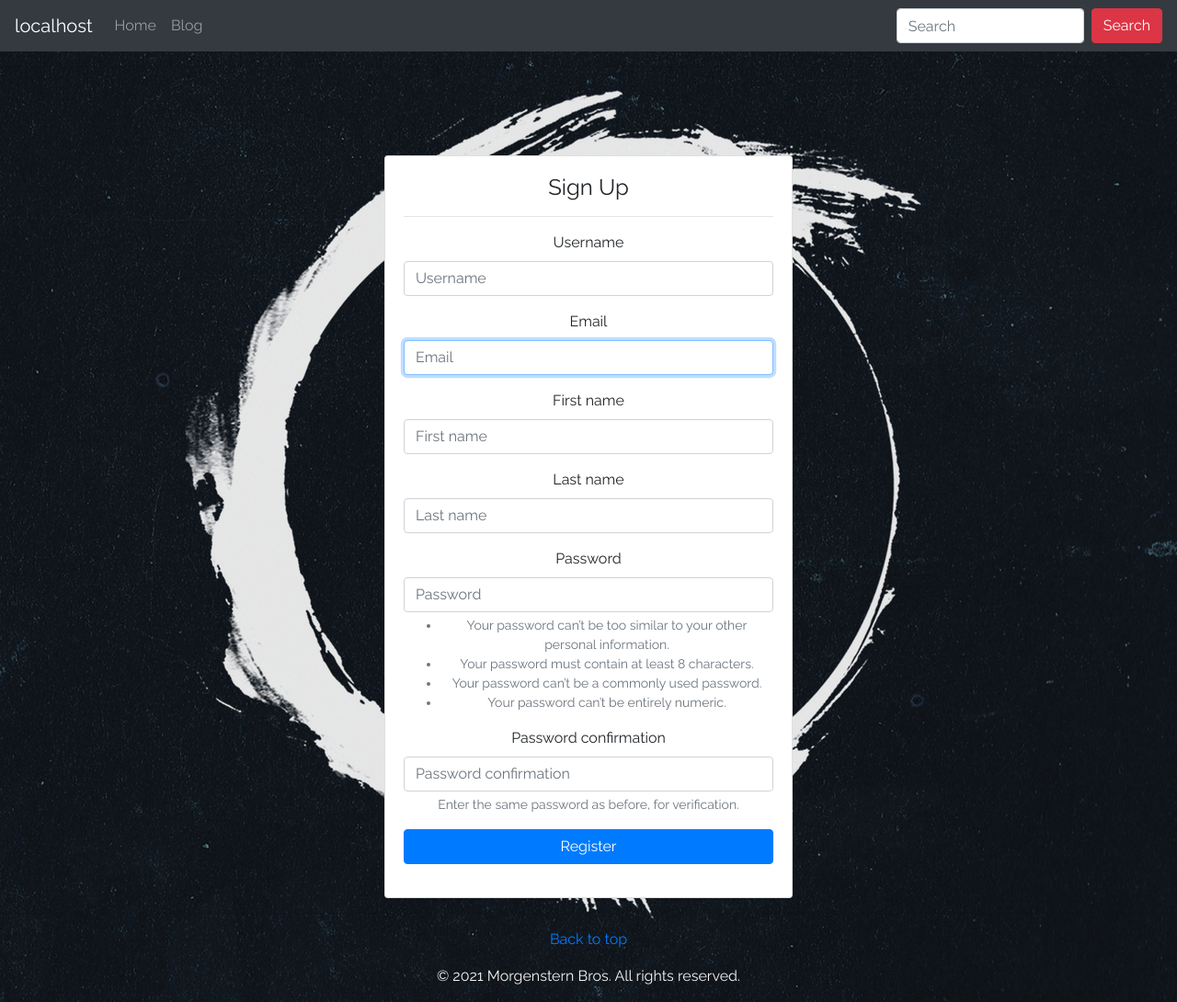
After one commit to daveyo89/djhero, a Django app: template templates/blog/register.html in a window 1280 px wide. The commit adds this page. Shown: the whole page at 92% size. Run offline with Django 3.2, Linux system fonts and the light colour scheme; the template is opened without the code that fills it: values that come from a table or form of the project are taken from there, others are empty; parts of the project's set-up code (start-up, migrations or seed data) failed here and were passed over; some libraries are stand-ins or nearby versions.

Commit message:
simple login, signup

```diff
--- /dev/null
+++ b/blog/forms.py
@@ -0,0 +1,11 @@
+from django import forms
+from .models import CustomUser
+from django.contrib.auth.forms import UserCreationForm
+
+
+class UserRegisterForm(UserCreationForm):
+    email = forms.EmailField()
+
+    class Meta:
+        model = CustomUser
+        fields = ['username', 'email', 'first_name', 'last_name']
--- a/blog/models.py
+++ b/blog/models.py
@@ -48,7 +48,7 @@ class CustomUser(AbstractUser):
     email = models.EmailField(_('email address'), unique=True)
     username = models.CharField(max_length=50, blank=True, null=True, unique=True)
     USERNAME_FIELD = 'email'
-    REQUIRED_FIELDS = ['username']
+    REQUIRED_FIELDS = ['']
 
     objects = UserManager()
 
--- /dev/null
+++ b/blog/static/blog/css/register.css
@@ -0,0 +1,8 @@
+body {
+    text-align: center;
+}
+
+.card {
+    margin: auto;
+    max-width: 40%;
+}
--- a/blog/views.py
+++ b/blog/views.py
@@ -22,7 +22,7 @@ class SignUpView(SuccessMessageMixin, CreateView):
     template_name = 'blog/register.html'
     success_url = reverse_lazy('index')
     form_class = UserRegisterForm
-    success_message = "Your profile was created successfully"
+    success_message = 'Your profile was created successfully'
 
     def form_valid(self, form):
         user = form.save()
--- /dev/null
+++ b/templates/blog/register.html
@@ -0,0 +1,27 @@
+{% extends 'blog/base.html' %}
+{% load static %}
+{% load bootstrap4 %}
+
+{% block title %}Sign Up{% endblock %}
+{% block extra_head %}
+<link rel="stylesheet" type="text/css" href="{% static 'blog/css/register.css' %}">
+{% endblock %}
+{% block content %}
+<div class="mt-5 pb-5"></div>
+<div class="card">
+    <div class="card-body">
+        <h1 class="h4">Sign Up</h1>
+        <hr>
+        <form class="login" method="POST" action="">
+            {% csrf_token %}
+            {% bootstrap_form form %}
+            {% if redirect_field_value %}
+            <input type="hidden" name="{{ redirect_field_name }}"
+                   value="{{ redirect_field_value }}"/>
+            {% endif %}
+
+            <button class="btn btn-primary btn-block" type="submit">Register</button>
+        </form>
+    </div>
+</div>
+{% endblock %}
```
Also changed, not shown: blog/static/blog/css/login.css (added, +8 -0 lines), dreamerApp/settings.py (+6 -1 lines), templates/blog/index.html (+4 -3 lines), blog/migrations/0004_auto_20210219_1954.py (added).
